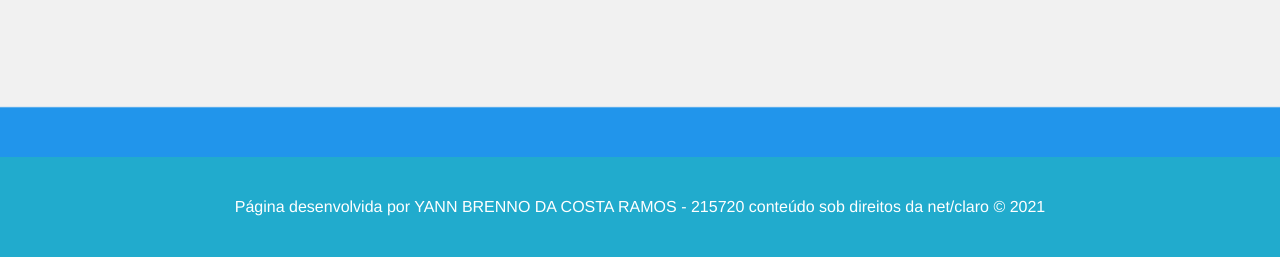
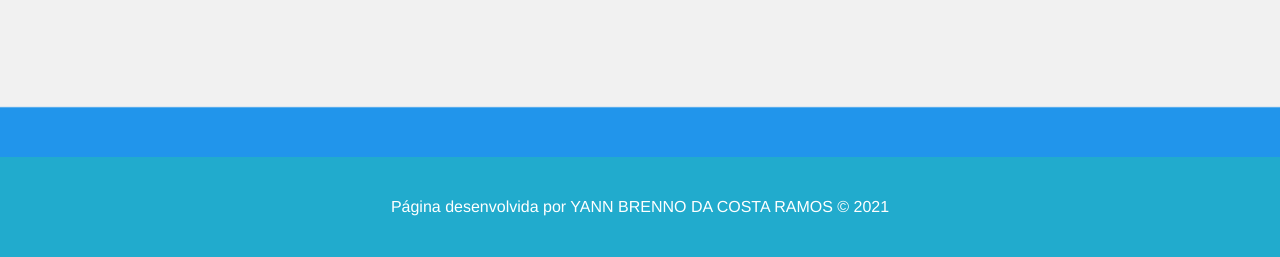
Before and after one commit to Yann-Brenno/Site, a PHP site: page /Site.php in a window 1280 px wide. Shown: the part 543-800 px from the top of the page. Run offline with PHP 8.4, Linux system fonts and the light colour scheme.

Commit message:
Removendo informações anteriores
código reaproveitado do ultimo projeto.

```diff
--- a/Site.php
+++ b/Site.php
@@ -3,7 +3,7 @@
 <head>
 <meta charset="UTF-8">
 <meta name="viewport" content="width=device-width, inicial-sacale=1.0">
-<title>Links do fiqueligado</title>
+<title>CADASTRO</title>
 <link rel="stylesheet" href="css/links.css">
 <link rel="icon" href="imagens/fav icon.png">
 </head>
@@ -22,7 +22,7 @@
 <input type="submit" value="cadastrar"/>
 </div>
 <footer>
-Página desenvolvida por YANN BRENNO DA COSTA RAMOS - 215720  conteúdo sob direitos da net/claro  © 2021
+Página desenvolvida por YANN BRENNO DA COSTA RAMOS   © 2021
 </footer>
 
 
```
